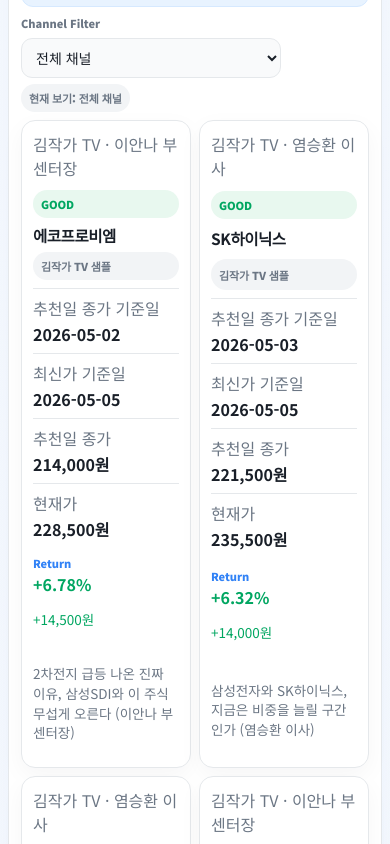
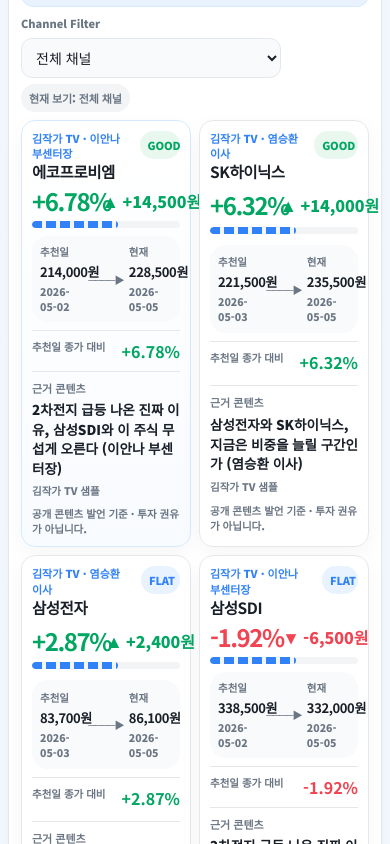
Before and after one commit to andysongpro/investment-content-dashboard, a Next.js app: page / in a window 390 px wide. Shown: the part 7180-8024 px from the top of the page. Built offline with nearby package versions, Linux system fonts and the light colour scheme.

Commit message:
Apply performance summary card information design

```diff
--- a/app/globals.css
+++ b/app/globals.css
@@ -122,6 +122,32 @@
 .evidence-box a { display: inline-flex; align-items: center; min-height: 44px; }
 .request-grid { display: grid; grid-template-columns: minmax(0, 1fr) minmax(0, 1.3fr) auto; gap: 12px; align-items: end; }
 .request-list { display: grid; gap: 10px; }
+.performance-card-grid { display: grid; grid-template-columns: repeat(3, minmax(0, 1fr)); gap: 14px; }
+.performance-summary-card {
+  display: grid;
+  gap: 12px;
+  padding: 16px;
+  border: 1px solid var(--line);
+  border-radius: var(--radius-lg);
+  background: #fff;
+  box-shadow: 0 8px 24px rgba(25, 31, 40, .04);
+}
+.performance-summary-card.featured { border-color: #d6e9ff; background: linear-gradient(180deg, #ffffff 0%, #f8fbff 100%); }
+.performance-list-row { display: flex; justify-content: space-between; align-items: flex-start; gap: 10px; }
+.performance-headline { display: flex; justify-content: space-between; align-items: flex-end; gap: 12px; }
+.performance-headline strong { font-size: 34px; line-height: 1; letter-spacing: -.06em; }
+.performance-headline span { font-weight: 950; white-space: nowrap; }
+.mini-ascii-rule { height: 7px; border-radius: 999px; background: var(--toss-gray-100); overflow: hidden; }
+.mini-ascii-rule span { display: block; width: 58%; height: 100%; border-radius: inherit; background: repeating-linear-gradient(90deg, var(--accent) 0 10px, transparent 10px 14px); }
+.price-journey { display: grid; grid-template-columns: minmax(0, 1fr) auto minmax(0, 1fr); gap: 8px; align-items: center; padding: 10px; border-radius: 16px; background: var(--toss-gray-50); }
+.price-journey div { display: grid; gap: 3px; }
+.price-journey span, .price-journey small, .performance-price-line span, .performance-source small, .card-disclaimer { color: var(--muted); font-size: 12px; font-weight: 800; }
+.price-journey strong { font-size: 17px; letter-spacing: -.03em; white-space: nowrap; }
+.journey-arrow { color: var(--dim); font-weight: 900; letter-spacing: -.08em; }
+.performance-price-line { display: flex; justify-content: space-between; gap: 10px; padding: 8px 0; border-top: 1px solid var(--line); border-bottom: 1px solid var(--line); }
+.performance-source { display: grid; gap: 4px; }
+.performance-source p { margin: 0; color: var(--text); font-weight: 800; }
+.card-disclaimer { margin: 0; }
 
 .mobile-sticky-nav { display: none; }
 .mobile-only { display: none; }
@@ -304,7 +330,7 @@
   .hero, .grid-2, .admin-deck-layout { grid-template-columns: 1fr; }
   .admin-step-rail { display: none; }
   .admin-mobile-jump { display: flex; }
-  .timeline, .grid-4, .grid-3, .kpi, .report-grid { grid-template-columns: repeat(2, minmax(0, 1fr)); }
+  .timeline, .grid-4, .grid-3, .kpi, .report-grid, .performance-card-grid { grid-template-columns: repeat(2, minmax(0, 1fr)); }
   .equal-grid, .request-grid { grid-template-columns: 1fr; }
 }
 @media (max-width: 560px) {
@@ -347,7 +373,7 @@
   .panel { border-radius: 20px; }
   .block { padding: 16px; }
   .card { padding: 16px; border-radius: 18px; }
-  .hero, .timeline, .grid-4, .grid-3, .grid-2, .kpi, .equal-grid, .league-grid, .movement-grid, .report-grid, .request-grid, .share-box { grid-template-columns: 1fr; }
+  .hero, .timeline, .grid-4, .grid-3, .grid-2, .kpi, .equal-grid, .league-grid, .movement-grid, .report-grid, .request-grid, .share-box, .performance-card-grid { grid-template-columns: 1fr; }
   .row { gap: 8px; }
   .between { display: grid; grid-template-columns: 1fr; gap: 10px; }
   h1 { font-size: 40px; line-height: 1.08; letter-spacing: -.055em; }
@@ -490,11 +516,13 @@
   .mobile-compact .league-grid,
   .mobile-compact .movement-grid,
   .mobile-compact .report-grid,
+  .mobile-compact .performance-card-grid,
   .mobile-compact .equal-grid { gap: 8px; }
   .mobile-compact .kpi,
   .mobile-compact .admin-kpi,
   .mobile-compact .timeline,
   .mobile-compact .grid-4,
+  .mobile-compact .performance-card-grid,
   .mobile-compact .league-grid,
   .mobile-compact .equal-grid { grid-template-columns: repeat(2, minmax(0, 1fr)); }
   .mobile-compact .hero .grid-3,
@@ -519,4 +547,19 @@
     margin-top: 14px;
     box-shadow: 0 0 0 4px rgba(49, 130, 246, .12);
   }
+  .mobile-compact .performance-summary-card {
+    padding: 10px;
+    border-radius: 14px;
+    gap: 8px;
+  }
+  .mobile-compact .performance-headline strong { font-size: 24px; }
+  .mobile-compact .performance-headline { align-items: center; gap: 8px; }
+  .mobile-compact .price-journey { padding: 8px; gap: 5px; }
+  .mobile-compact .price-journey strong { font-size: 13px; }
+  .mobile-compact .price-journey span,
+  .mobile-compact .price-journey small,
+  .mobile-compact .performance-price-line span,
+  .mobile-compact .performance-source small,
+  .mobile-compact .card-disclaimer { font-size: 10.5px; }
+  .mobile-compact .journey-arrow { font-size: 11px; }
 }
--- a/app/page.jsx
+++ b/app/page.jsx
@@ -394,23 +394,8 @@
           <span className="chip">현재 보기: {selectedChannelLabel}</span>
           {channelFilter !== 'all' && <button className="btn secondary small" type="button" onClick={() => setChannelFilter('all')}>전체 채널로 초기화</button>}
         </div>
-        <div className="grid-4">
-          {filteredPerformances.map((item) => {
-            const rate = pct(item); const delta = item.latest - item.recClose;
-            return <article className="card stack" key={`${item.channelId}-${item.asset}`}>
-              <div className="between"><span className="muted">{channelName(item.channelId)} · {item.contributor}</span><span className={`chip ${item.state === 'GOOD' ? 'chip-green' : item.state === 'MISS' ? 'chip-red' : 'chip-blue'}`}>{item.state}</span></div>
-              <h3>{item.asset}</h3>
-              <span className="chip">{item.source}</span>
-              <div>
-                <div className="value-line"><span className="muted">추천일 종가 기준일</span><strong className="nowrap">{item.date}</strong></div>
-                <div className="value-line"><span className="muted">최신가 기준일</span><strong className="nowrap">{item.latestDate}</strong></div>
-                <div className="value-line"><span className="muted">추천일 종가</span><strong className="nowrap">{formatWon(item.recClose)}</strong></div>
-                <div className="value-line"><span className="muted">현재가</span><strong className="nowrap">{formatWon(item.latest)}</strong></div>
-              </div>
-              <div><p className="eyebrow">Return</p><strong className={rate >= 0 ? 'positive' : 'negative'}>{rate >= 0 ? '+' : ''}{rate.toFixed(2)}%</strong><p className={delta >= 0 ? 'positive' : 'negative'}>{delta >= 0 ? '+' : ''}{formatWon(delta)}</p></div>
-              <p className="muted">{item.title}</p>
-            </article>;
-          })}
+        <div className="performance-card-grid">
+          {filteredPerformances.map((item, index) => <PerformanceSummaryCard item={item} key={`${item.channelId}-${item.asset}`} featured={index === 0} channelLabel={channelName(item.channelId)} />)}
         </div>
       </section>
 
@@ -452,6 +437,48 @@
   );
 }
 
+function PerformanceSummaryCard({ item, featured, channelLabel }) {
+  const rate = pct(item);
+  const delta = item.latest - item.recClose;
+  const positive = rate >= 0;
+  const chipClass = item.state === 'GOOD' ? 'chip-green' : item.state === 'MISS' ? 'chip-red' : 'chip-blue';
+  const arrow = positive ? '▲' : '▼';
+
+  return <article className={`performance-summary-card ${featured ? 'featured' : ''}`}>
+    <div className="performance-list-row">
+      <div>
+        <p className="eyebrow">{channelLabel} · {item.contributor}</p>
+        <h3>{item.asset}</h3>
+      </div>
+      <span className={`chip ${chipClass}`}>{item.state}</span>
+    </div>
+
+    <div className="performance-headline">
+      <strong className={positive ? 'positive' : 'negative'}>{positive ? '+' : ''}{rate.toFixed(2)}%</strong>
+      <span className={positive ? 'positive' : 'negative'}>{arrow} {delta >= 0 ? '+' : ''}{formatWon(delta)}</span>
+    </div>
+    <div className="mini-ascii-rule" aria-hidden="true"><span /></div>
+
+    <div className="price-journey" aria-label="추천일 가격과 현재 가격 비교">
+      <div><span>추천일</span><strong>{formatWon(item.recClose)}</strong><small>{item.date}</small></div>
+      <span className="journey-arrow">────▶</span>
+      <div><span>현재</span><strong>{formatWon(item.latest)}</strong><small>{item.latestDate}</small></div>
+    </div>
+
+    <div className="performance-price-line">
+      <span>추천일 종가 대비</span>
+      <strong className={positive ? 'positive' : 'negative'}>{positive ? '+' : ''}{rate.toFixed(2)}%</strong>
+    </div>
+
+    <div className="performance-source">
+      <span className="label">근거 콘텐츠</span>
+      <p>{item.title}</p>
+      <small>{item.source}</small>
+    </div>
+    <p className="card-disclaimer">공개 콘텐츠 발언 기준 · 투자 권유가 아닙니다.</p>
+  </article>;
+}
+
 function Kpi({ label, value, desc }) {
   return <div className="card"><p className="eyebrow">{label}</p><div className="stat">{value}</div><p className="muted">{desc}</p></div>;
 }
```
Also changed, not shown: tests/smoke.js (+11 -0 lines).
